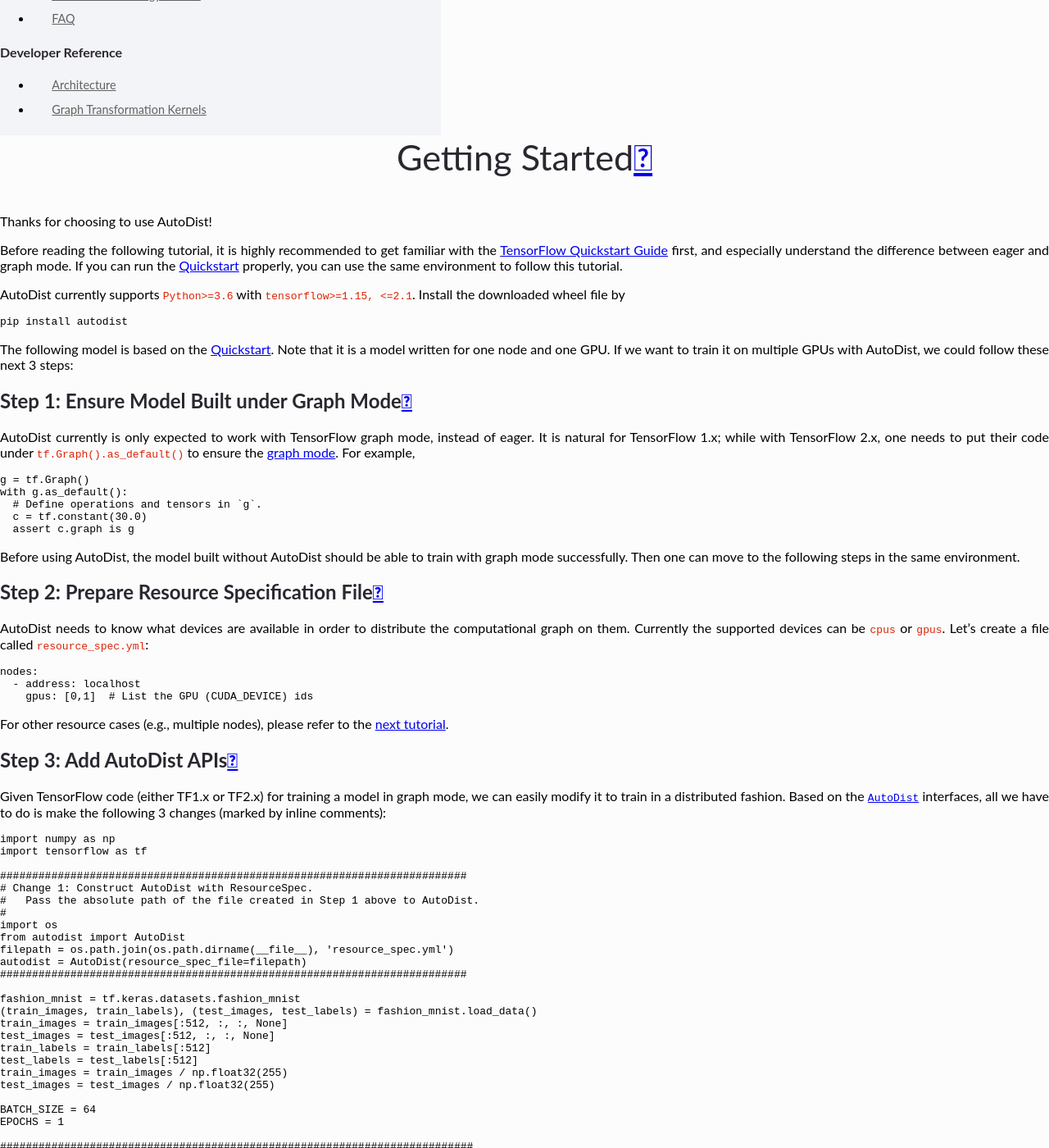
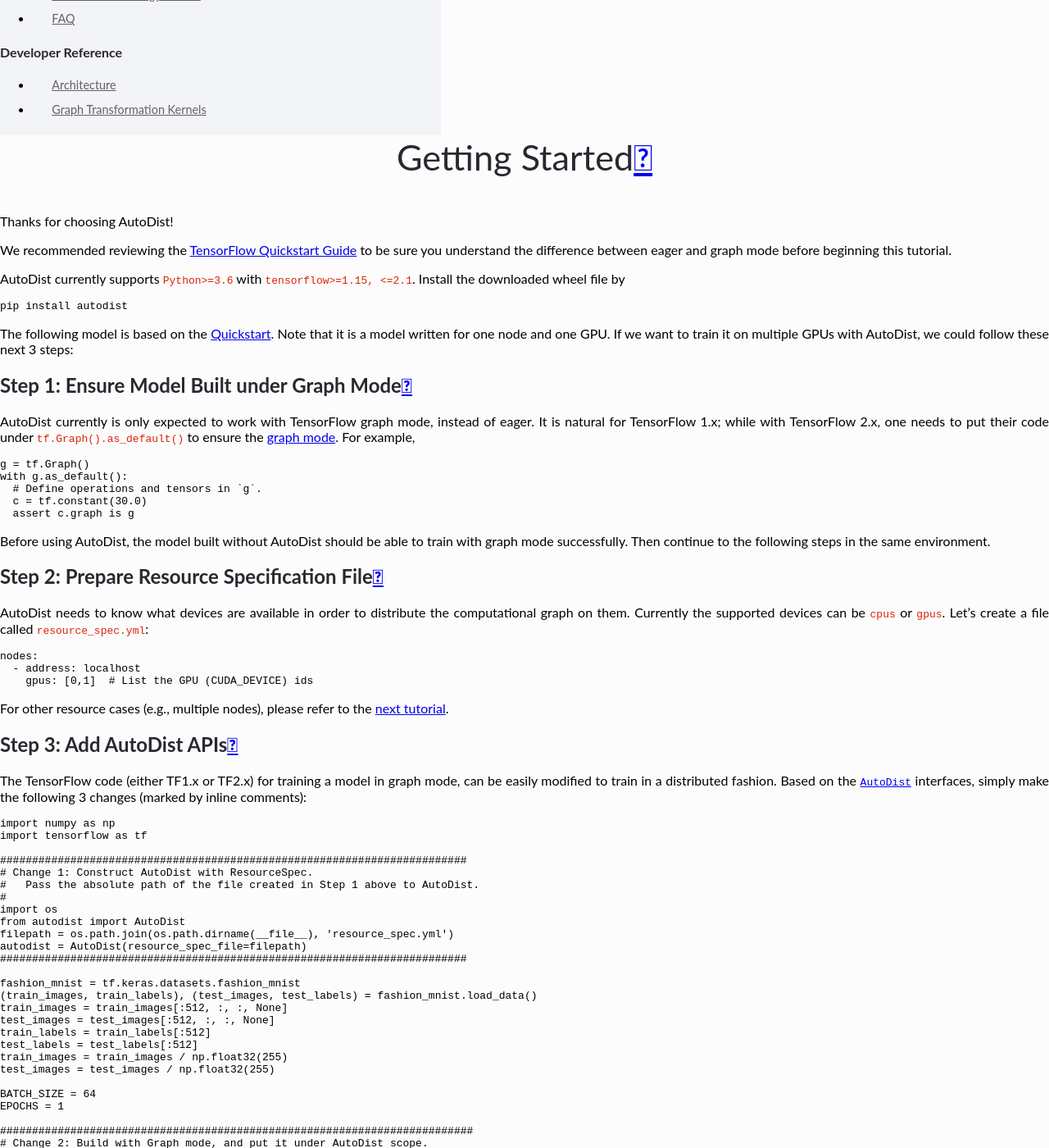
Before and after one commit to petuum/autodist, a Sphinx documentation site: the page built from docs/usage/tutorials/getting-started.md, in a window 1280 px wide and 1400 px high, scrolled down 507 px. Shown: the whole window at 82% size. Built offline with Sphinx 7.4.7 and the Read the Docs theme 2.0.0, drawn with Linux system fonts in a browser that asks for light colours; pages that are not in the unit, such as notebooks, are missing from menus; the version number could not be read and is left out.

Commit message:
doc review from Bill

````diff
--- a/docs/design/rationale.rst
+++ b/docs/design/rationale.rst
@@ -18,7 +18,7 @@
   :width: 450 px
   :alt: Motivation Example
 
-AutoDist distributes an incoming model by first analyzing the computational graph of an incoming model. Depending on the detailed characteristics of model building blocks and resource specifications, AutoDist achieves adaptiveness by composing various, seemingly different, atomic distributed ML techniques together as a *distribution strategy*, a unified model- and resource-depdent representation which instructs how the model should be parallelized on the target cluster. It then transforms the original single-node computational graph based on the generated strategy to a distributed one, running on distributed clusters.
+AutoDist distributes an incoming model by first analyzing the computational graph of an incoming model. Depending on the detailed characteristics of model building blocks and resource specifications, AutoDist achieves adaptiveness by composing various, seemingly different, atomic distributed ML techniques together as a *distribution strategy*, a unified model- and resource-dependent representation which instructs how the model should be parallelized on the target cluster. It then transforms the original single-node computational graph based on the generated strategy to a distributed one, running on distributed clusters.
 
 
 Rationale and Features
--- a/docs/usage/tutorials/getting-started.md
+++ b/docs/usage/tutorials/getting-started.md
@@ -1,10 +1,10 @@
 
 # Getting Started
 
-Thanks for choosing to use AutoDist!
+Thanks for choosing AutoDist!
 
-Before reading the following tutorial, it is highly recommended to get familiar with the [TensorFlow Quickstart Guide](https://www.tensorflow.org/tutorials/quickstart/advanced) first,
-and especially understand the difference between eager and graph mode. If you can run the [Quickstart](https://www.tensorflow.org/tutorials/quickstart/advanced) properly, you can use the same environment to follow this tutorial.
+We recommended reviewing the [TensorFlow Quickstart Guide](https://www.tensorflow.org/tutorials/quickstart/advanced)
+to be sure you understand the difference between eager and graph mode before beginning this tutorial.
 
 AutoDist currently supports `Python>=3.6` with `tensorflow>=1.15, <=2.1`. Install the downloaded wheel file by
 
@@ -30,7 +30,7 @@
 ```
 
 Before using AutoDist, the model built without AutoDist should be able to train with graph mode successfully.
-Then one can move to the following steps in the same environment.
+Then continue to the following steps in the same environment.
 
 ### Step 2: Prepare Resource Specification File
 
@@ -48,10 +48,10 @@
 
 ### Step 3: Add AutoDist APIs
 
-Given TensorFlow code (either TF1.x or TF2.x) for training a model in graph mode,
-we can easily modify it to train in a distributed fashion.
-Based on the <code>[AutoDist](../../api/autodist.autodist)</code> interfaces,
-all we have to do is make the following 3 changes (marked by inline comments):
+The TensorFlow code (either TF1.x or TF2.x) for training a model in graph mode,
+can be easily modified to train in a distributed fashion. Based on the <code>[AutoDist](../../api/autodist.autodist)</code> interfaces,
+simply make the following 3 changes (marked by inline comments):
+
 
 ```python
 import numpy as np
````
Also changed, not shown: README.md (+4 -3 lines), docs/usage/performance.md (+4 -3 lines), docs/usage/tutorials/multi-node.md (+6 -7 lines), docs/usage/tutorials/save-restore.md (+7 -3 lines).
